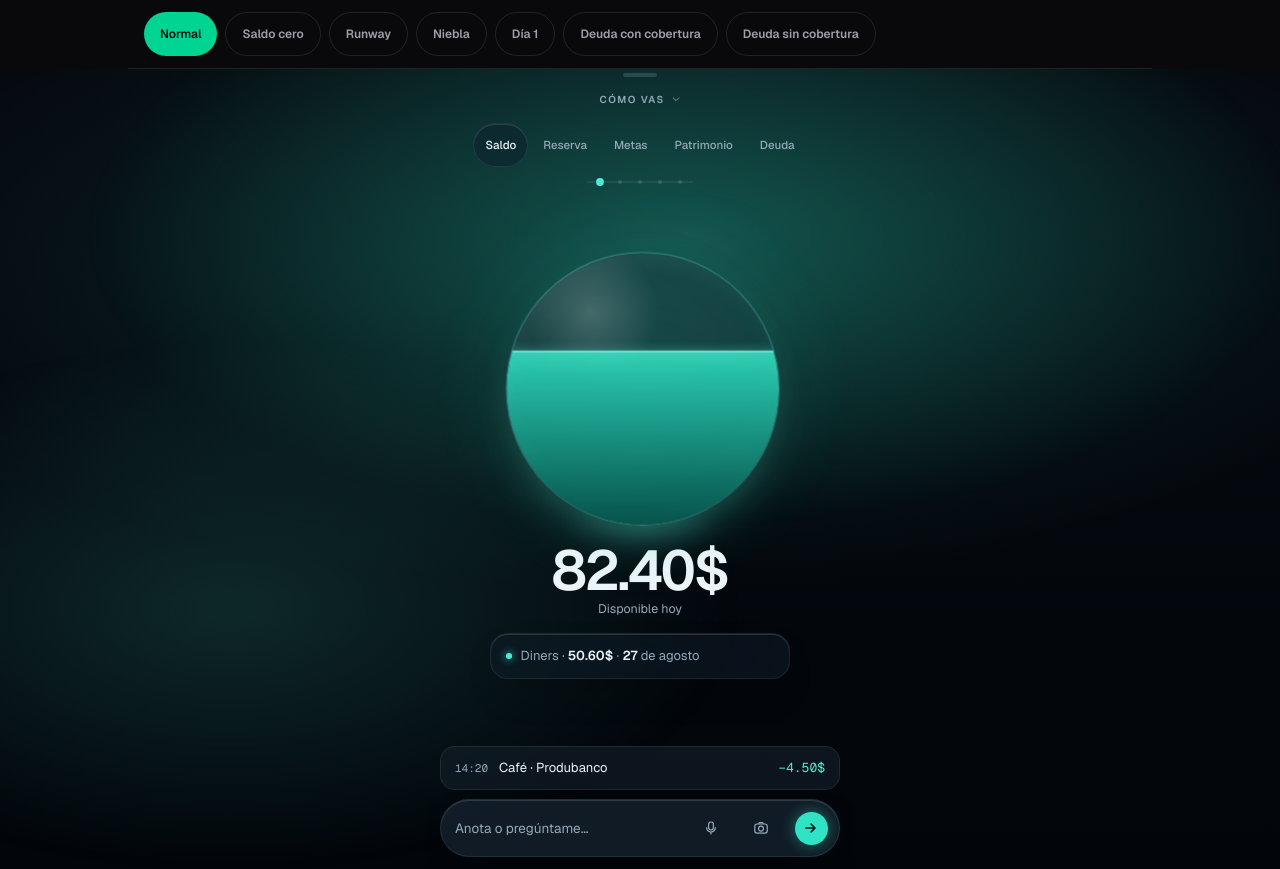
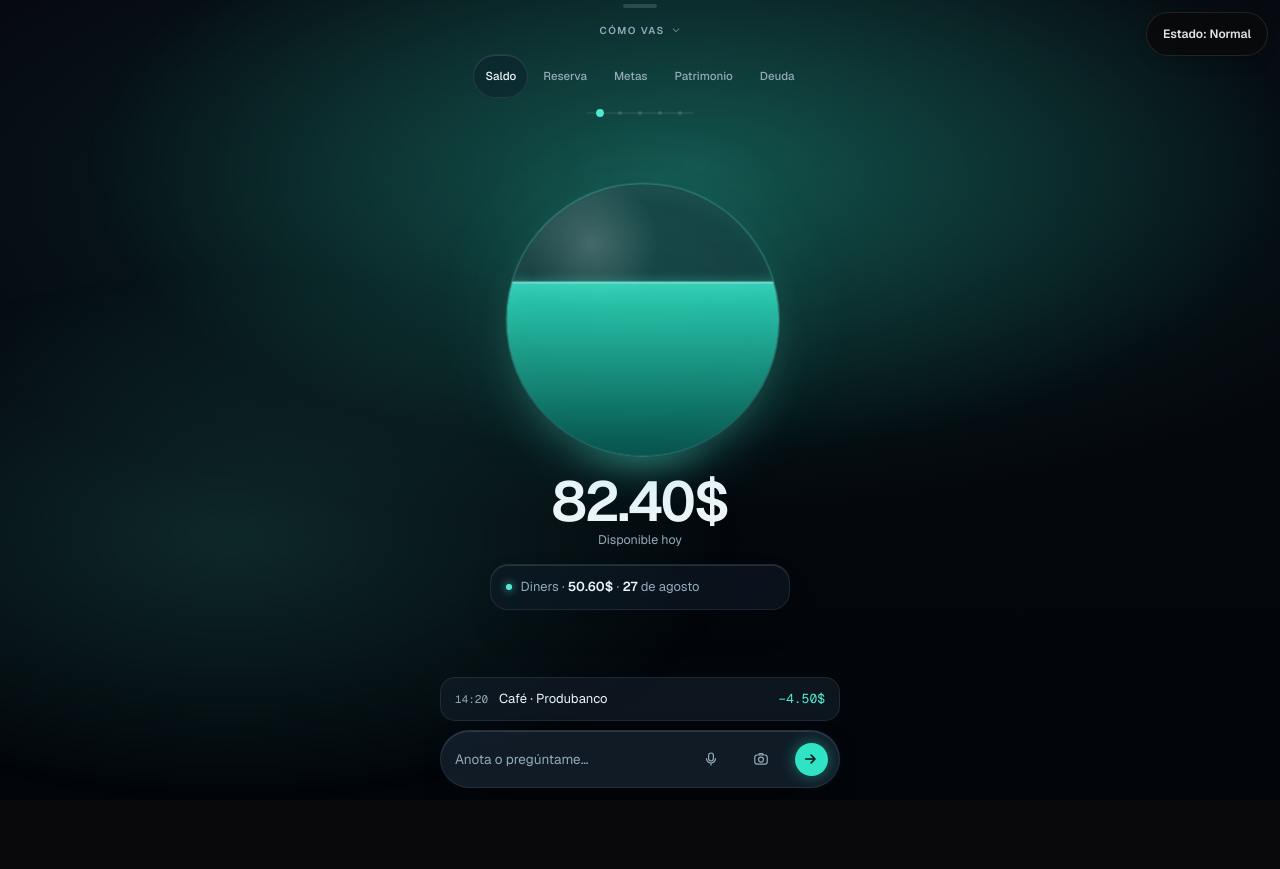
Before and after one commit to nicolasterann/fincoach-mvp, a Next.js app: page /dev/shell-preview in a window 1280 px wide. After the commit the page ends 800 px from the top, so only its background shows below. Built offline with nearby package versions, Linux system fonts and the light colour scheme.

Commit message:
chore(M1): repair preview framing and day one

```diff
--- a/src/app/dev/shell-preview/page.tsx
+++ b/src/app/dev/shell-preview/page.tsx
@@ -30,7 +30,7 @@ const normalOrbs: ShellOrb[] = [
   { kind: "saldo", amountLabel: "82.40$", amountRaw: 82.4, subtitle: "Disponible hoy", level: 0.64, levelNote: null, emptyInvite: null },
   { kind: "reserva", amountLabel: "1,200$", amountRaw: 1200, subtitle: "Tu respaldo", level: null, levelNote: null, emptyInvite: null },
   { kind: "metas", amountLabel: "260$", amountRaw: 260, subtitle: "Por aportar este mes", level: null, levelNote: null, emptyInvite: null },
-  { kind: "patrimonio", amountLabel: "3,480$", amountRaw: 3480, subtitle: "Ya invertido", level: null, levelNote: null, emptyInvite: null },
+  { kind: "patrimonio", amountLabel: "3,480$", amountRaw: 3480, subtitle: "Patrimonio total", level: null, levelNote: null, emptyInvite: null },
   { kind: "deuda", amountLabel: "760$", amountRaw: 760, subtitle: "Te falta pagar", level: null, levelNote: null, emptyInvite: null },
 ];
 
@@ -67,9 +67,9 @@ function payloadFor(scenario: Scenario): ShellPayload {
       ...basePayload,
       orbs: normalOrbs.map((orb) => ({
         ...orb,
-        amountLabel: null,
-        amountRaw: null,
-        level: null,
+        amountLabel: orb.kind === "metas" || orb.kind === "patrimonio" ? null : "0$",
+        amountRaw: orb.kind === "metas" || orb.kind === "patrimonio" ? null : 0,
+        level: orb.kind === "saldo" ? 0 : null,
         levelNote: null,
         emptyInvite: dayOneInvites[orb.kind],
       })),
@@ -122,8 +122,12 @@ export default async function ShellPreviewPage({
     : "normal";
 
   return (
-    <div className="min-h-screen bg-zinc-950">
-      <nav className="relative z-[70] mx-auto flex max-w-5xl flex-wrap gap-2 border-b border-line/10 px-4 py-3" aria-label="Estados del santuario">
+    <div className="relative min-h-screen bg-zinc-950">
+      <details className="fixed right-3 top-3 z-[70]">
+        <summary className="flex min-h-11 cursor-pointer list-none items-center rounded-full border border-line/10 bg-zinc-950/90 px-4 text-xs font-semibold text-zinc-200 shadow-lg backdrop-blur">
+          Estado: {SCENARIO_LABELS[scenario]}
+        </summary>
+        <nav className="absolute right-0 mt-2 flex w-[min(92vw,360px)] flex-wrap justify-end gap-2 rounded-2xl border border-line/10 bg-zinc-950/95 p-3 shadow-2xl backdrop-blur" aria-label="Estados del santuario">
           {Object.entries(SCENARIO_LABELS).map(([key, label]) => (
             <Link
               key={key}
@@ -134,6 +138,7 @@ export default async function ShellPreviewPage({
             </Link>
           ))}
         </nav>
+      </details>
       <SantuarioShell payload={payloadFor(scenario)} />
     </div>
   );
```
Lines whose indentation alone changed are shown as unchanged.
